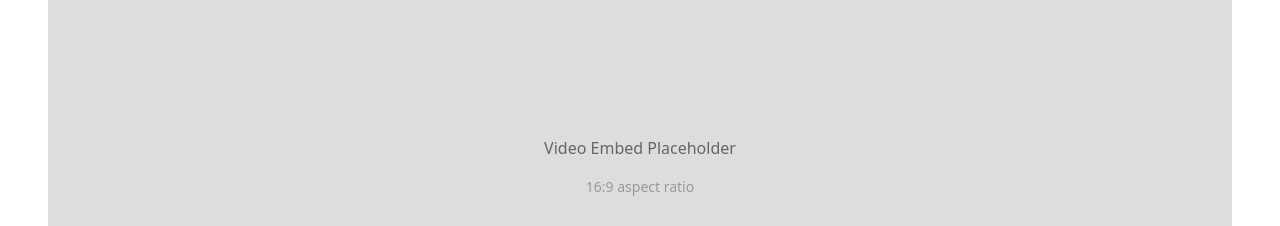
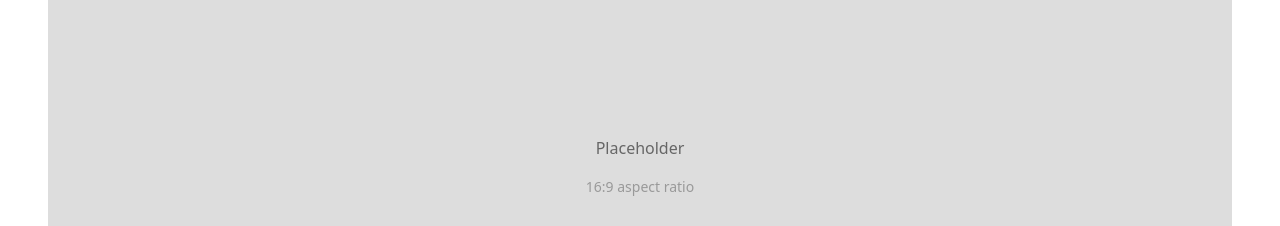
Before and after one commit to nathanrantala1/NathanSite, a React (Vite) app: page / in a window 1280 px wide. Shown: the part 1240-1466 px from the top of the page. Built offline with nearby package versions, Linux system fonts and the light colour scheme.

Commit message:
changed placeholder text

```diff
--- a/src/components/DemoReel.tsx
+++ b/src/components/DemoReel.tsx
@@ -1,10 +1,10 @@
-import '../styles/demoreel.css';
+import "../styles/demoreel.css";
 
 export default function DemoReel() {
   return (
     <div className="demo-reel">
       <div className="video-placeholder">
-        <p>Video Embed Placeholder</p>
+        <p>Placeholder</p>
         <p className="video-note">16:9 aspect ratio</p>
       </div>
     </div>
```
